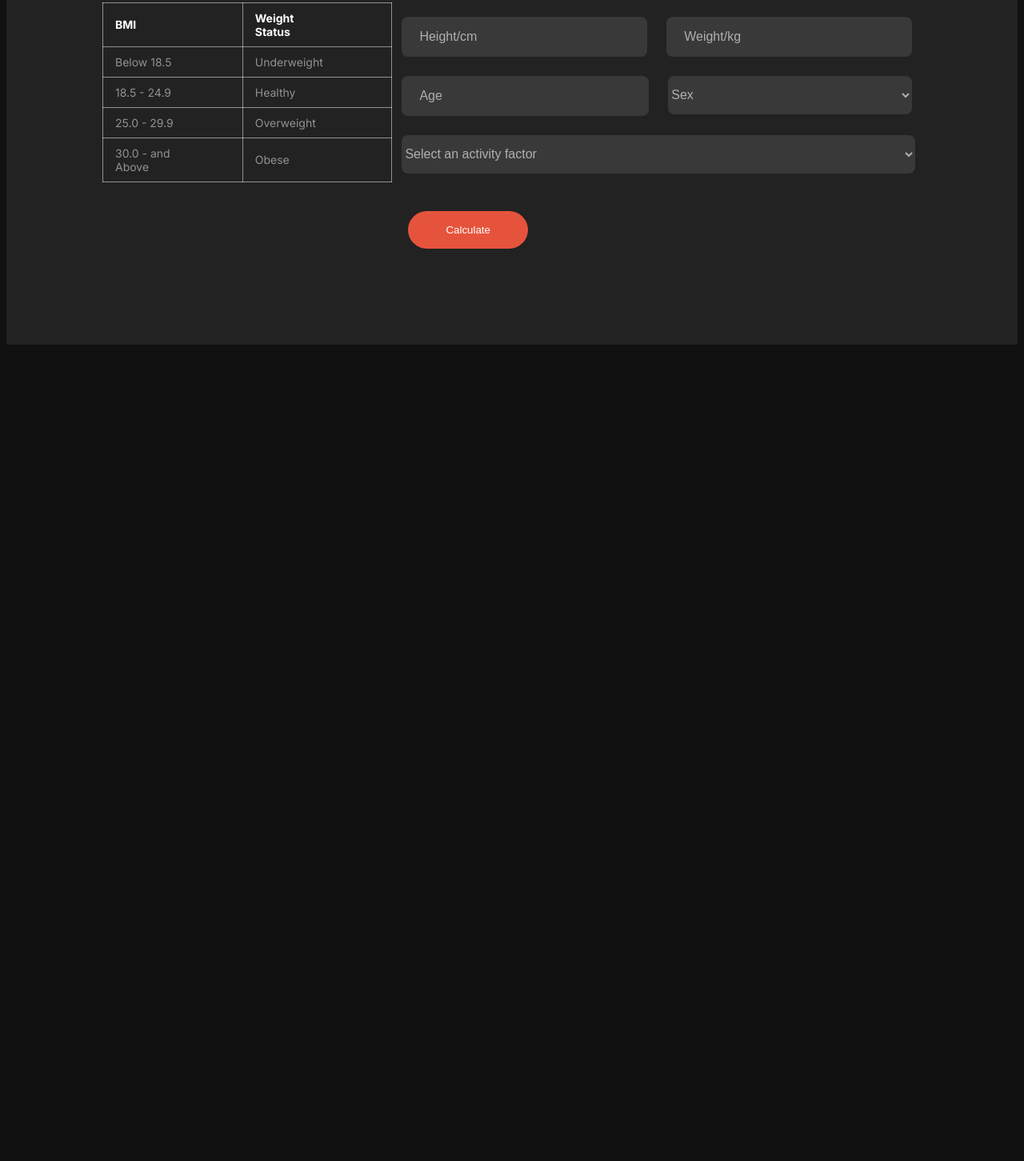
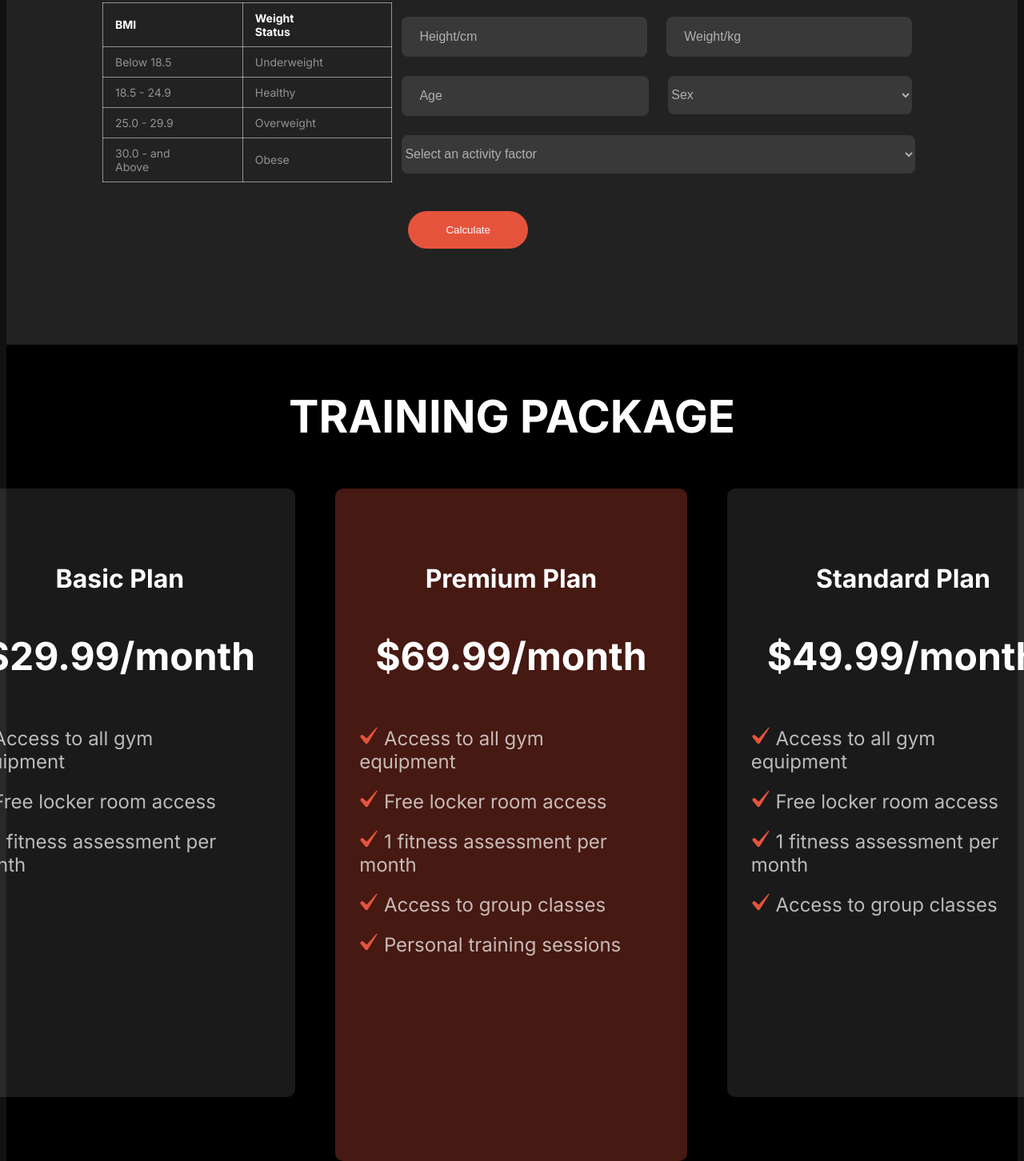
Before and after one commit to nazmul5675/assignment-fitness-web, a plain HTML site: page index.html in a window 1280 px wide. Shown: the part 2452-3904 px from the top of the page at 80% size. Before the commit the page ends 2891 px from the top, so only its background shows below. Drawn offline with Linux system fonts and the light colour scheme.

Commit message:
pricing section updated

```diff
--- a/index.html
+++ b/index.html
@@ -175,10 +175,45 @@
                             <option class="BMI-calculator-option">INNER PEACE</option>
                         </select>
                     </form>
-
                     <button class="common-btn-orange calculate-btn">Calculate</button>
-
-
+                </div>
+            </div>
+        </section>
+        <!-- pricing section start here -->
+        <section class="pricing ">
+            <div class="pricing-card-text">
+                <h3>TRAINING PACKAGE</h3>
+            </div>
+            <div class="pricing-container">
+                <div class="pricing-card">
+                    <h4 class="pricing-card-h4">Basic Plan</h4>
+                    <h3 class="pricing-card-h3">$29.99/month</h3>
+                    <ul class="pricing-card-features">
+                        <li><img src="images/001-check-mark.png"> Access to all gym equipment</li>
+                        <li><img src="images/001-check-mark.png"> Free locker room access</li>
+                        <li><img src="images/001-check-mark.png"> 1 fitness assessment per month</li>
+                    </ul>
+                </div>
+                <div class="pricing-card pricing-card-Premium">
+                    <h4 class="pricing-card-h4">Premium Plan</h4>
+                    <h3 class="pricing-card-h3">$69.99/month</h3>
+                    <ul class="pricing-card-features">
+                        <li><img src="images/001-check-mark.png"> Access to all gym equipment</li>
+                        <li><img src="images/001-check-mark.png"> Free locker room access</li>
+                        <li><img src="images/001-check-mark.png"> 1 fitness assessment per month</li>
+                        <li><img src="images/001-check-mark.png"> Access to group classes</li>
+                        <li><img src="images/001-check-mark.png"> Personal training sessions</li>
+                    </ul>
+                </div>
+                <div class="pricing-card">
+                    <h4 class="pricing-card-h4">Standard Plan</h4>
+                    <h3 class="pricing-card-h3">$49.99/month</h3>
+                    <ul class="pricing-card-features">
+                        <li><img src="images/001-check-mark.png"> Access to all gym equipment</li>
+                        <li><img src="images/001-check-mark.png"> Free locker room access</li>
+                        <li><img src="images/001-check-mark.png"> 1 fitness assessment per month</li>
+                        <li><img src="images/001-check-mark.png"> Access to group classes</li>
+                    </ul>
                 </div>
             </div>
 
--- a/styles.css
+++ b/styles.css
@@ -367,6 +367,67 @@ td {
 }
 
 
+/* pricing section  */
+.pricing {
+    color: white;
+}
+
+.pricing-card-text {
+    text-align: center;
+    font-weight: 800;
+    font-size: 3rem;
+}
+
+.pricing-container {
+    display: flex;
+    justify-content: center;
+    gap: 50px;
+
+}
+
+.pricing-card {
+    background: rgba(255, 2555, 255, 0.1);
+    padding: 50px;
+    padding-bottom: 200px;
+    border: none;
+    border-radius: 10px;
+    margin-bottom: 100px;
+    text-align: left
+}
+
+.pricing-card-h4 {
+    text-align: center;
+    font-weight: 700;
+    font-size: 2rem;
+}
+
+.pricing-card-h3 {
+    text-align: center;
+    font-weight: 700;
+    font-size: 3rem;
+}
+
+.pricing-card-features {
+    list-style: none;
+    margin-left: -70px;
+
+}
+
+.pricing-card-features li {
+    font-size: 1.5rem;
+    font-weight: 400;
+    padding: 10px;
+    color: rgba(255, 2555, 255, 0.7);
+}
+
+.pricing-card-Premium {
+    margin-bottom: 20px;
+    background: rgba(230, 83, 60, 0.3);
+}
+
+
+
+
 /* media query section for mobile */
 @media screen and (max-width:576px) {
 
@@ -485,4 +546,46 @@ td {
         margin-left: 0;
         width: 80%;
     }
+
+
+    /* pricing section  */
+
+    .pricing-card-text {
+        text-align: center;
+        font-size: 1.5rem;
+        padding: 50px 0px 50px 0px;
+    }
+
+    .pricing-container {
+        flex-direction: column;
+    }
+
+    .pricing-card {
+
+        padding: 40px;
+        padding-bottom: 100px;
+        margin-bottom: 20px;
+        margin: 10px auto;
+    }
+
+    .pricing-card-h4 {
+        font-size: 1.5rem;
+    }
+
+    .pricing-card-h3 {
+        font-size: 2rem;
+    }
+
+    .pricing-card-features li {
+        font-size: .875rem;
+        font-weight: 400;
+        padding: 10px;
+        color: rgba(255, 2555, 255, 0.7);
+    }
+
+
+
+
+
+
 }
```
Also changed, not shown: images/001-check-mark.png (added).
